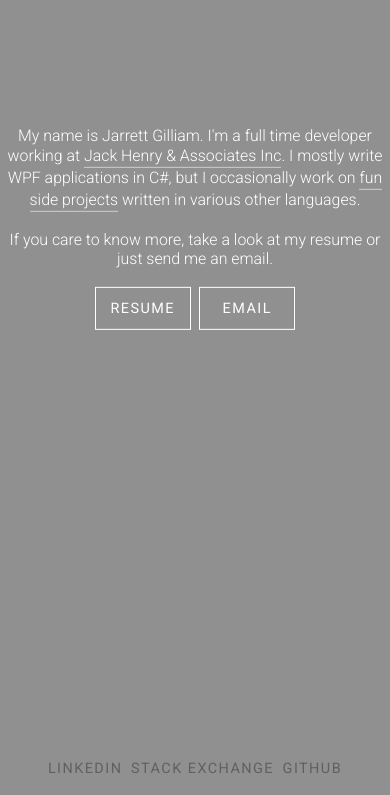
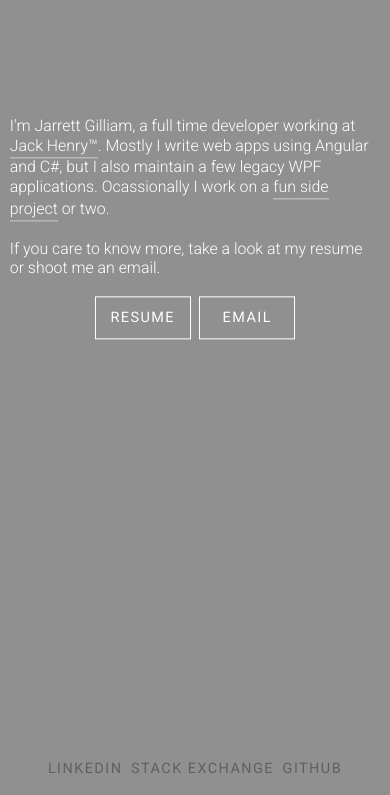
Before and after one commit to jarrettgilliam/website, a plain HTML site: page src/Website/wwwroot/index.html in a window 390 px wide. Shown: the part 49-844 px from the top of the page. Drawn offline with Linux system fonts and the light colour scheme.

Commit message:
Update the home page

```diff
--- a/src/Website/wwwroot/index.html
+++ b/src/Website/wwwroot/index.html
@@ -14,11 +14,12 @@
     <h1 class="header">Yo!</h1>
     <div class="flex-body">
         <p class="body-line">
-            My name is Jarrett Gilliam. I'm a full time developer working at <a class="text-link" href="https://www.jackhenry.com">Jack Henry &amp; Associates Inc</a>.
-            I mostly write WPF applications in C#, but I occasionally work on <a class="text-link" href="https://jarrettgilliam.github.io/snake/">fun side projects</a> written in various other languages.
+            I'm Jarrett Gilliam, a full time developer working at <a class="text-link" href="https://www.jackhenry.com">Jack Henry™</a>.
+            Mostly I write web apps using Angular and C#, but I also maintain a few legacy WPF applications.
+            Ocassionally I work on a <a class="text-link" href="https://jarrettgilliam.github.io/snake/">fun side project</a> or two.
         </p>
         <p class="body-line">
-            If you care to know more, take a look at my resume or just send me an email.
+            If you care to know more, take a look at my resume or shoot me an email.
         </p>
         <div class="button-flex">
             <a class="button" onclick="getResume()">Resume</a>
--- a/src/Website/wwwroot/style.css
+++ b/src/Website/wwwroot/style.css
@@ -55,18 +55,17 @@ h1, p {
     font-size: 110%;
     margin-top: .6em;
     margin-bottom: .6em;
-    text-align: center;
-    max-width: 80%;
+    max-width: 900px;
 }
 
 @media only screen and (max-width: 1080px) {
     .body-line {
-        max-width: 90%;
+        max-width: 85%;
     }
 }
 @media only screen and (max-width: 600px) {
     .body-line {
-        max-width: 98%;
+        max-width: 95%;
     }
 }
 
```
